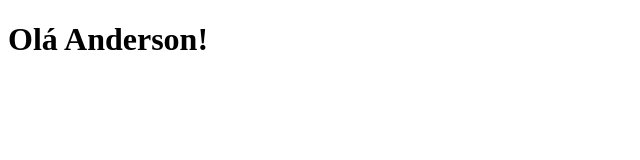
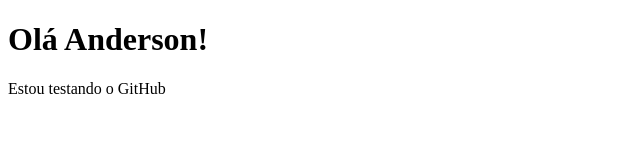
Before and after one commit to andersonpontes88/git-aula1, a plain HTML site: page index.html in a window 1280 px wide. Shown: the whole page, without its empty margins (0-640 px from the left). Drawn offline with Linux system fonts and the light colour scheme.

Commit message:
inserir um paragrafo

```diff
--- a/index.html
+++ b/index.html
@@ -7,5 +7,6 @@
   </head>
   <body>
     <h1>Olá Anderson!</h1>
+    <p>Estou testando o GitHub</p>
   </body>
 </html>
```
